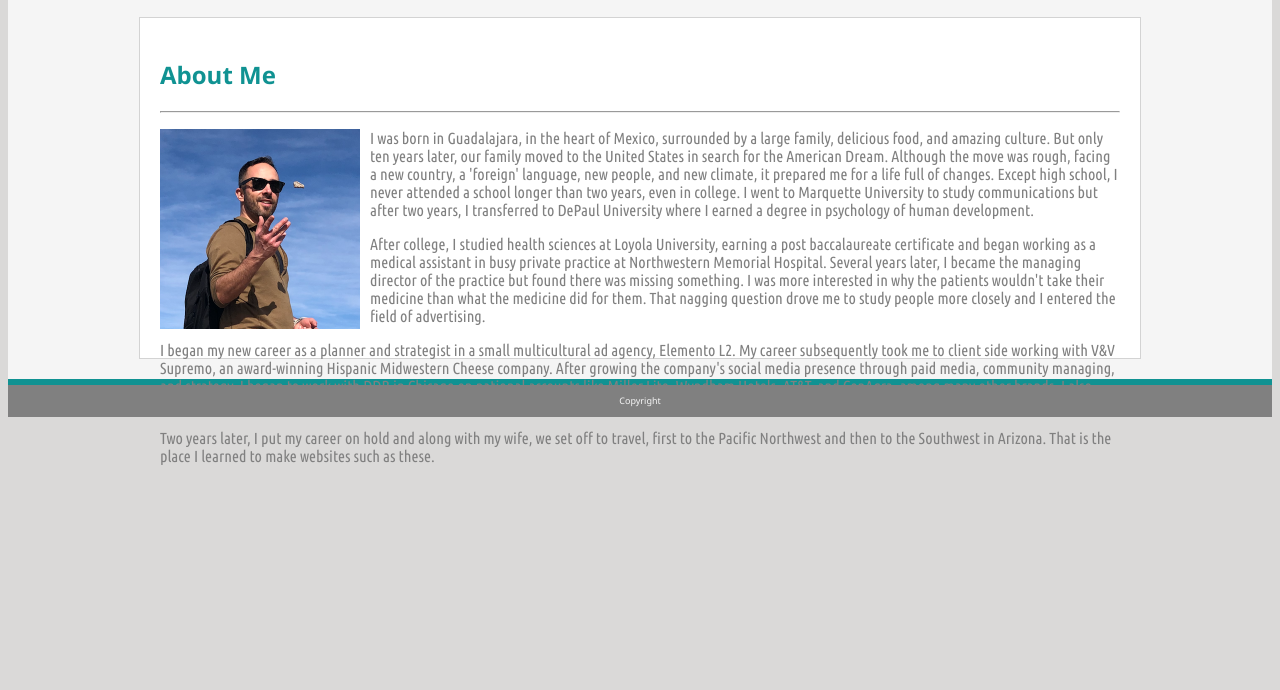
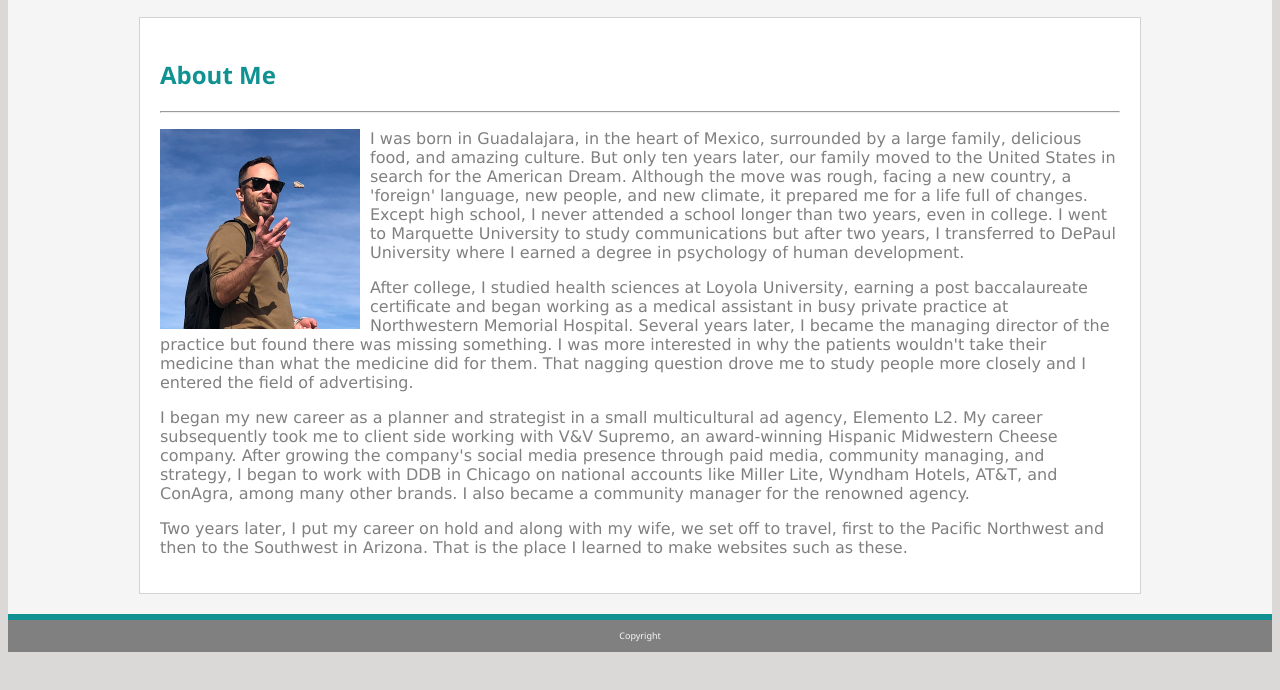
Before and after one commit to jesusmanteca/Basic-Portfolio, a plain HTML site: page index.html in a window 1280 px wide. Shown: the part 78-768 px from the top of the page. Drawn offline with Linux system fonts and the light colour scheme.

Commit message:
Text box attempt failed

```diff
--- a/Assets/css/style.css
+++ b/Assets/css/style.css
@@ -45,14 +45,20 @@ section {
     padding: 20px;
     background:white;
     max-width: 960px;
-    height: 300px;
     margin: 20px auto;
     border: 1px solid lightgray;
+}
+.aboutmewrap {
+    height: fit-content;
+}
+.portfoliosectionwrap {
+    height: 300px;
 }
 img {
     width: 200px;
     float: left;
     margin-right: 10px;
+    justify-content: space-evenly;
 }
 footer {
     background: gray;
@@ -71,7 +77,7 @@ h1 {
 }
 .biodescription {
     color: gray;
-    font-family: 'Ubuntu Condensed', sans-serif;
+    font-family: Verdana, Geneva, Tahoma, sans-serif;
 }
 input[type=text], select, textarea {
     width: 100%;
--- a/index.html
+++ b/index.html
@@ -17,7 +17,7 @@
                 </ul>
             </nav>
         </header>
-        <section>
+        <section class="aboutmewrap">
             <div class="AboutMe"><h1>About Me</h1></div>
             <hr>
             <div>
```
Also changed, not shown: portfolio.html (+2 -2 lines).
